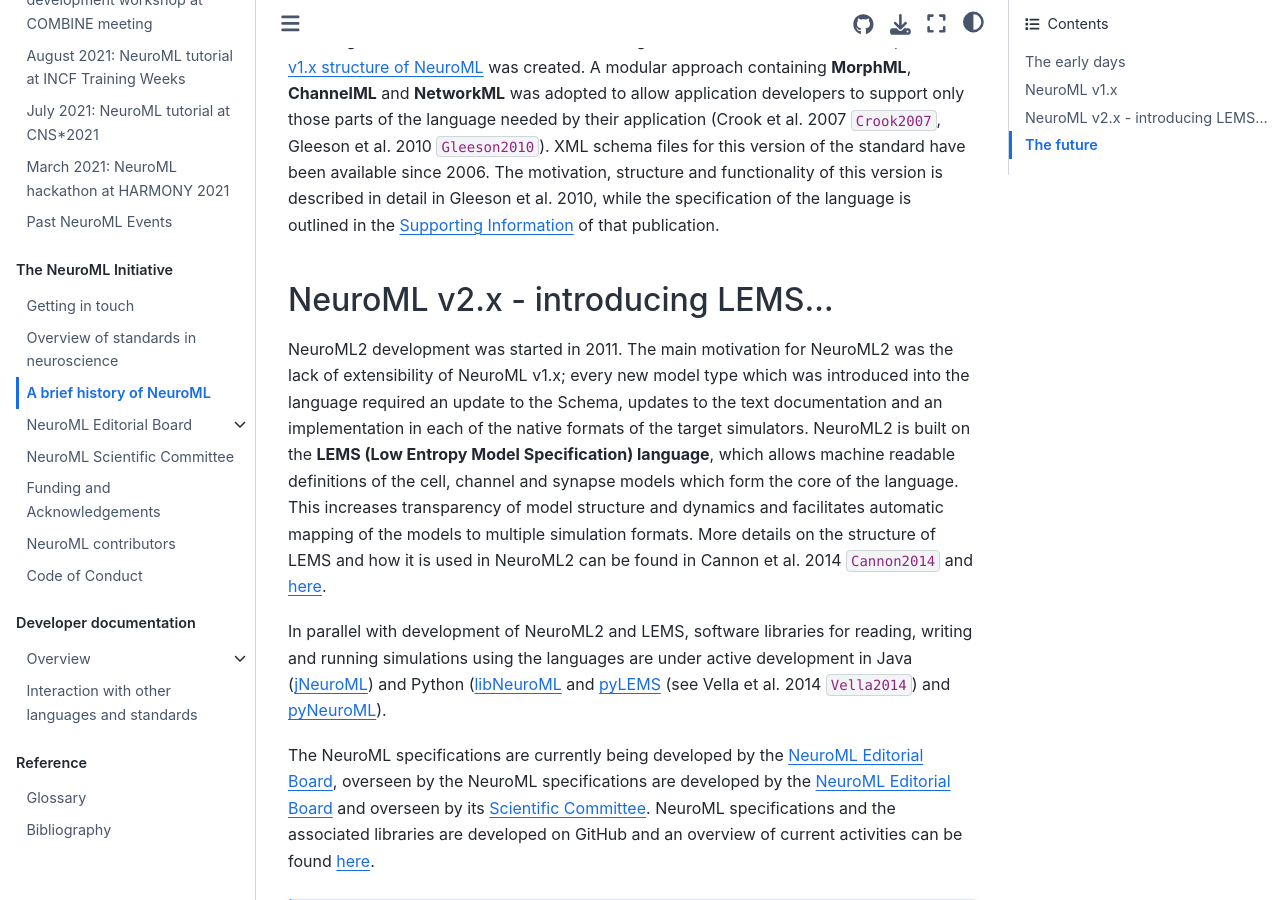
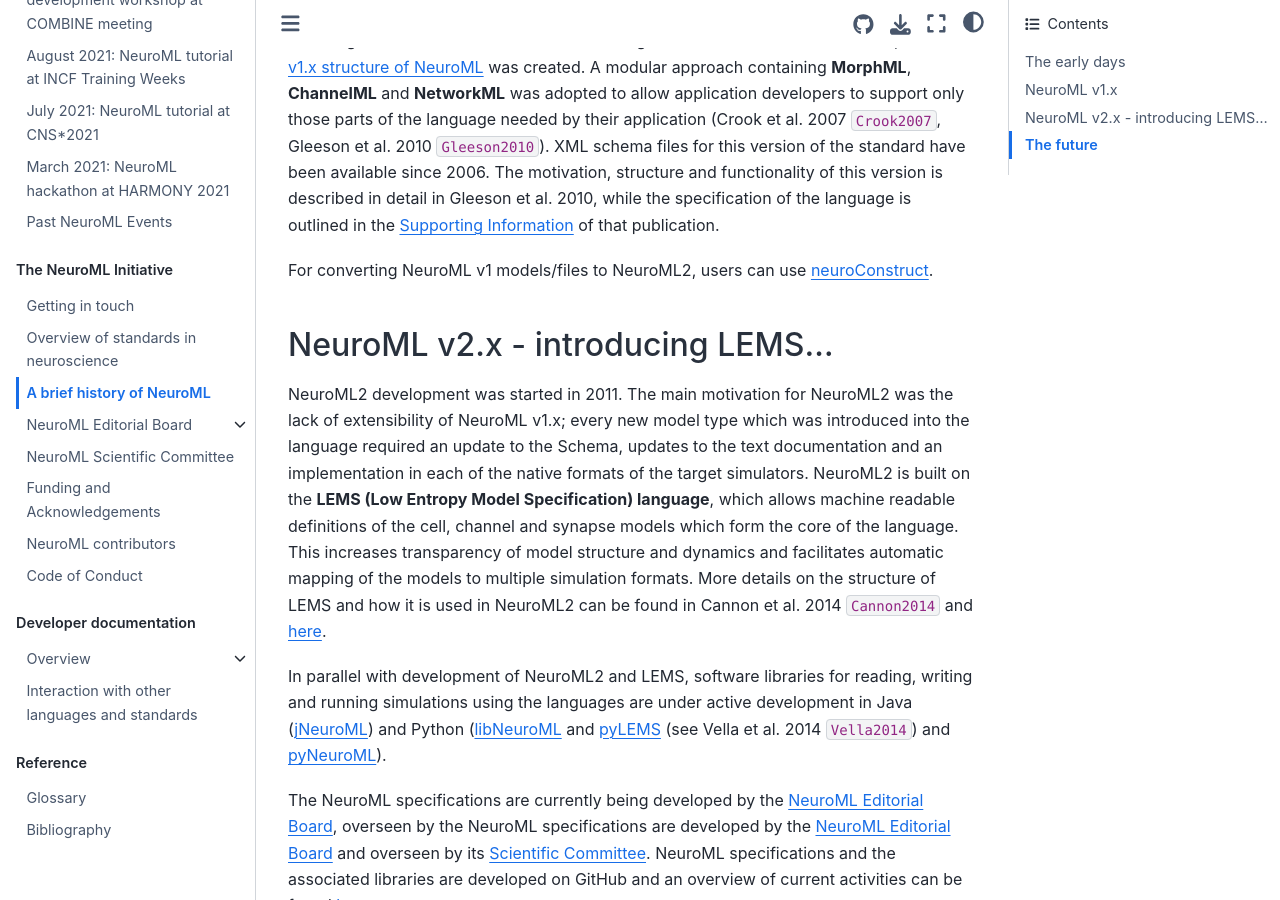
Before and after one commit to NeuroML/Documentation, a Jupyter Book: the page built from source/NeuroMLOrg/History.md, in a window 1280 px wide and 900 px high, scrolled down 1001 px. Built offline with Jupyter Book 1.0.4 settings and Sphinx 7.4.7 and the Sphinx Book theme 1.1.4, drawn with Linux system fonts in a browser that asks for light colours; cross-references to code outside the pages are shown as plain code.

Commit message:
feat: note that neuroconstruct can be used to convert v1 to v2

```diff
--- a/source/NeuroMLOrg/History.md
+++ b/source/NeuroMLOrg/History.md
@@ -20,12 +20,14 @@ The Neosim project was completed in 2005.
 ## NeuroML v1.x
 
 Based on discussions with Howell and Cannon about the need to develop a consensus for describing widely used model components, Sharon Crook worked with the neuroanatomy community on a language for describing neuronal morphologies in XML, **MorphML** (Qi and Crook 2004 {cite}`Qi2004`).
-At the same time, Padraig Gleeson, working with Angus Silver, was developing {ref}`neuroConstruct <userdocs:supporting:apps>`, for generating neuronal simulations for the NEURON and GENESIS simulators (Gleeson et al. 2007 {cite}`Gleeson2007`), which had its own internal simulator independent representation for morphologies, channel and networks.
+At the same time, Padraig Gleeson, working with Angus Silver, was developing {ref}`neuroConstruct <userdocs:supporting:apps:neuroconstruct>`, for generating neuronal simulations for the NEURON and GENESIS simulators (Gleeson et al. 2007 {cite}`Gleeson2007`), which had its own internal simulator independent representation for morphologies, channel and networks.
 
 It was agreed that these efforts should be merged under the banner of NeuroML, and the {ref}`v1.x structure of NeuroML <userdocs:neuromlv1>` was created.
 A modular approach containing **MorphML**, **ChannelML** and **NetworkML** was adopted to allow application developers to support only those parts of the language needed by their application (Crook et al. 2007 {cite}`Crook2007`, Gleeson et al. 2010 {cite}`Gleeson2010`).
 XML schema files for this version of the standard have been available since 2006.
 The motivation, structure and functionality of this version is described in detail in Gleeson et al. 2010, while the specification of the language is outlined in the [Supporting Information](http://www.ploscompbiol.org/article/info:doi/10.1371/journal.pcbi.1000815#s5) of that publication.
+
+For converting NeuroML v1 models/files to NeuroML2, users can use {ref}`neuroConstruct <userdocs:supporting:apps:neuroconstruct>`.
 
 ## NeuroML v2.x - introducing LEMS...
 
```
Also changed, not shown: source/Userdocs/NeuroMLv1.md (+2 -0 lines).
